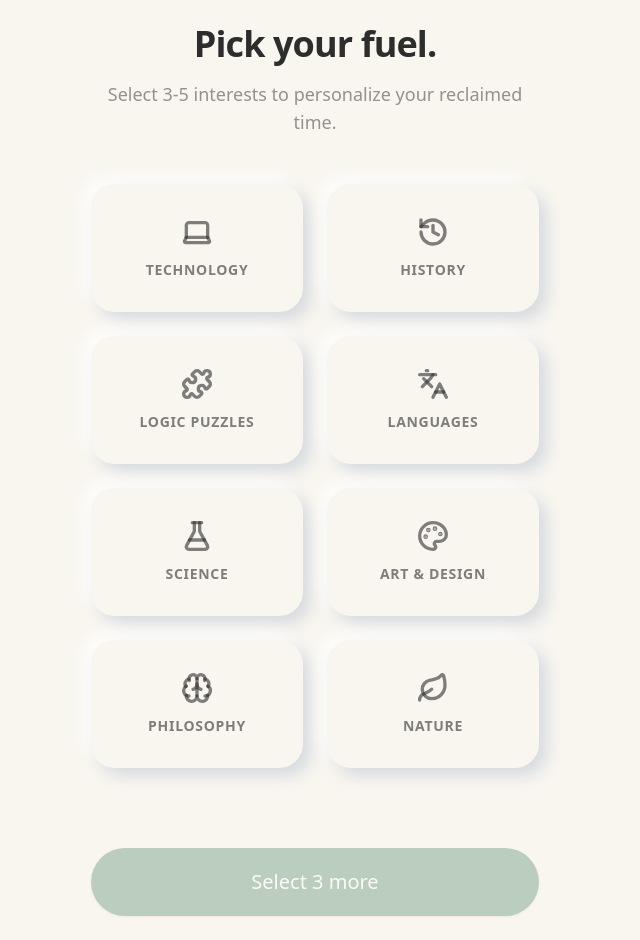
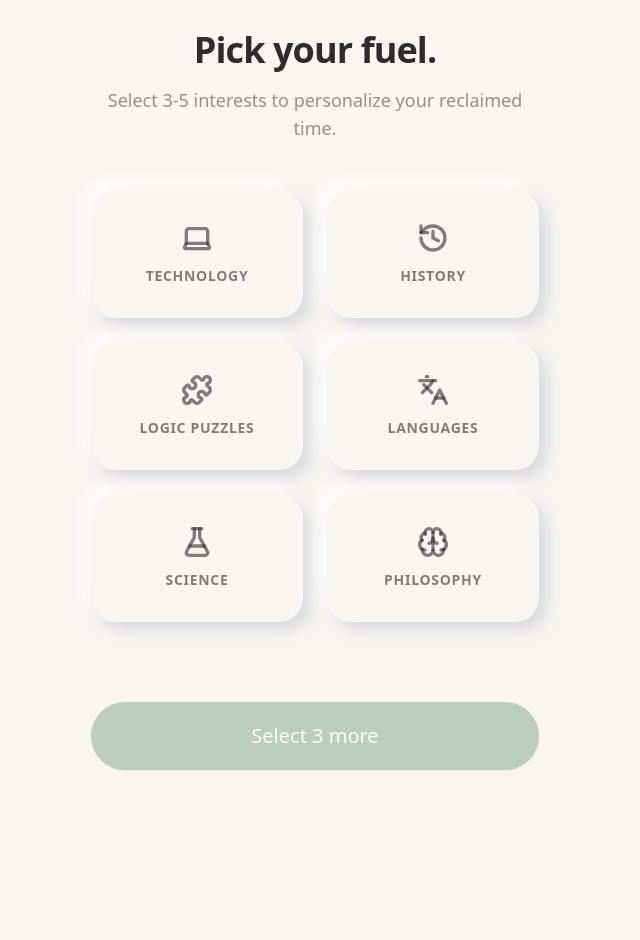
Before and after one commit to rakinthegreat/friction_titanicSwimTeam, a Next.js app: page / in a window 1280 px wide. Shown: the whole page, without its empty margins (325-965 px from the left). After the commit the page ends 800 px from the top, so only its background shows below. Built offline with nearby package versions, Linux system fonts and the light colour scheme.

Commit message:
Onboarding: Removed Art & Nature

```diff
--- a/src/components/Onboarding.tsx
+++ b/src/components/Onboarding.tsx
@@ -9,9 +9,8 @@ const INTEREST_OPTIONS = [
   { id: 'logic', label: 'Logic Puzzles', icon: Puzzle },
   { id: 'languages', label: 'Languages', icon: Languages },
   { id: 'science', label: 'Science', icon: FlaskConical },
-  { id: 'art', label: 'Art & Design', icon: Palette },
   { id: 'philosophy', label: 'Philosophy', icon: Brain },
-  { id: 'nature', label: 'Nature', icon: Leaf },
+
 ];
 
 export default function Onboarding() {
@@ -51,8 +50,8 @@ export default function Onboarding() {
                 key={interest.id}
                 onClick={() => toggleInterest(interest.id)}
                 className={`flex flex-col items-center justify-center py-8 rounded-3xl transition-all cursor-pointer ${isSelected
-                    ? 'shadow-neo-in text-accent scale-95'
-                    : 'shadow-neo-out text-foreground/60 hover:scale-[1.02]'
+                  ? 'shadow-neo-in text-accent scale-95'
+                  : 'shadow-neo-out text-foreground/60 hover:scale-[1.02]'
                   }`}
               >
                 <Icon size={32} strokeWidth={2.5} className="mb-3" />
```
